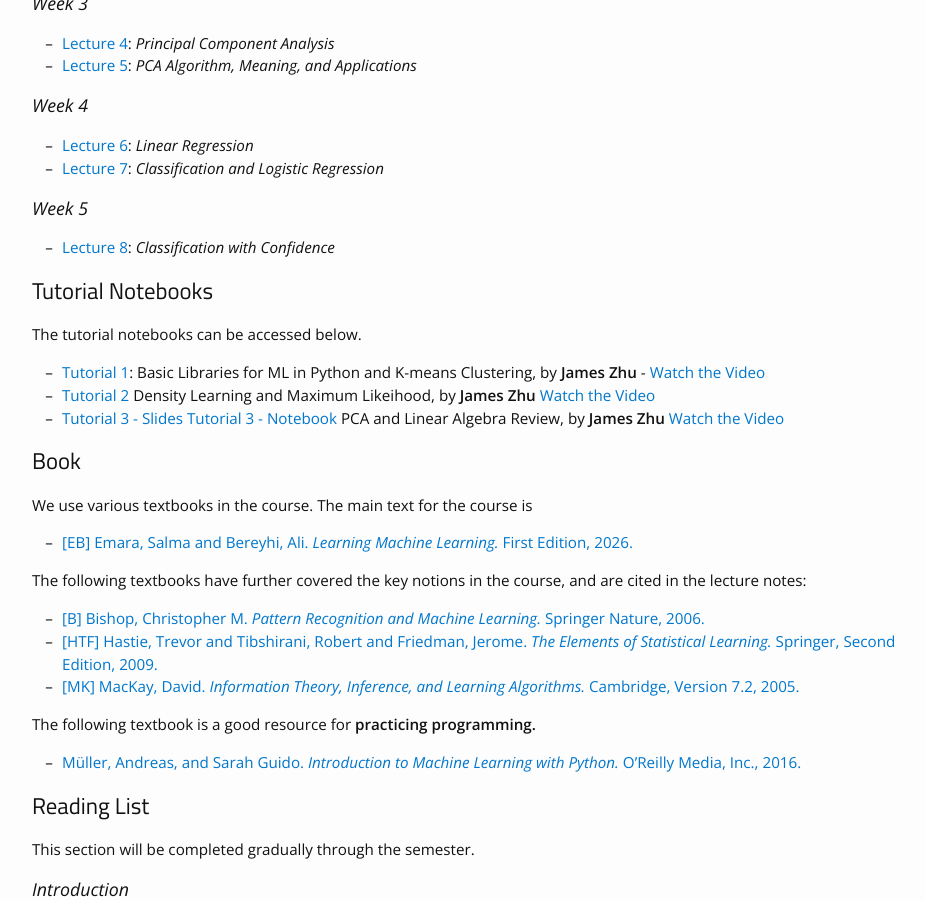
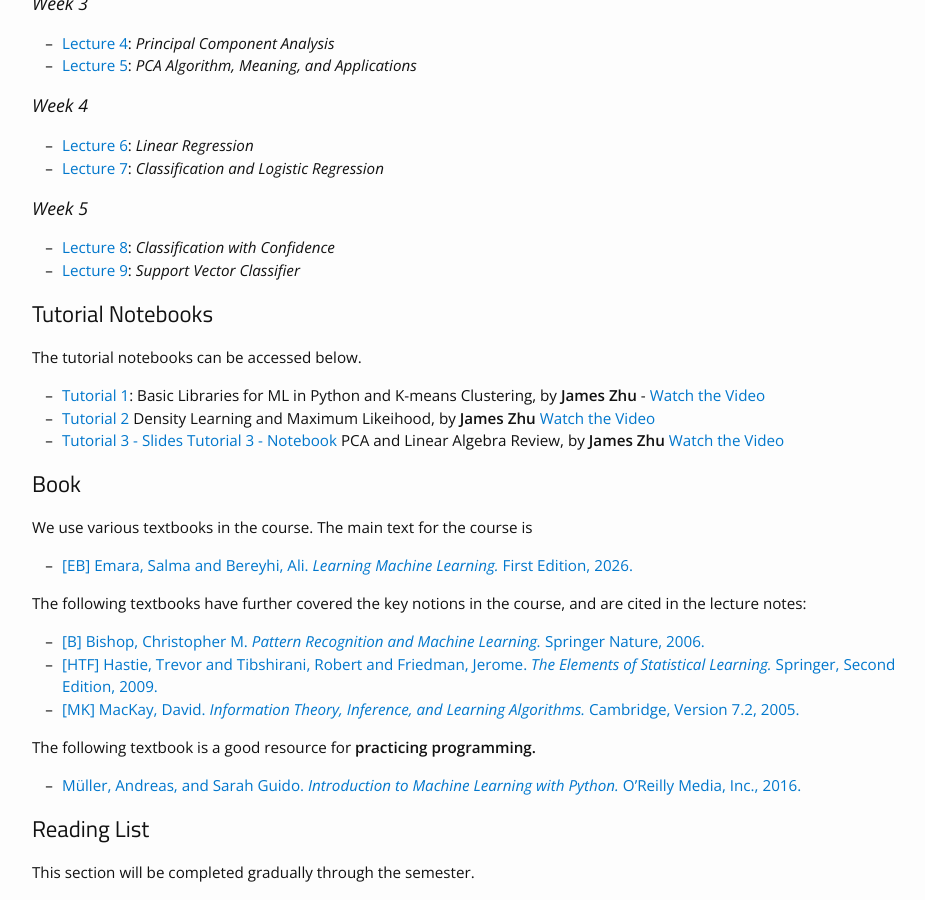
Before and after one commit to bereyhi-courses/ml-utoronto, a Jekyll site: the page built from materials.md, in a window 1280 px wide and 900 px high, scrolled down 750 px. Shown: the whole window, without its empty margins (163-1088 px from the left). Built offline with Jekyll 4.4.1, drawn with Linux system fonts in a browser that asks for light colours; nearby versions of some CDN libraries.

Commit message:
lecture 9 added

```diff
--- a/materials.md
+++ b/materials.md
@@ -27,6 +27,7 @@ The lecture notes are uploaded through the semester.
 
 ### Week 5
 * [Lecture 8]({{site.baseurl}}/assets/Notes/Lecture8.pdf): _Classification with Confidence_
+* [Lecture 9]({{site.baseurl}}/assets/Notes/Lecture9.pdf): _Support Vector Classifier_
 
 
 <!-- ### Chapter 0: Course Overview and Logistics
```
Also changed, not shown: 3 other files.
